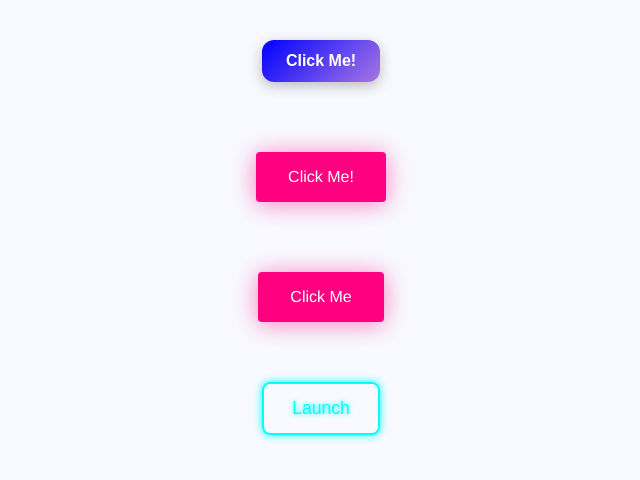
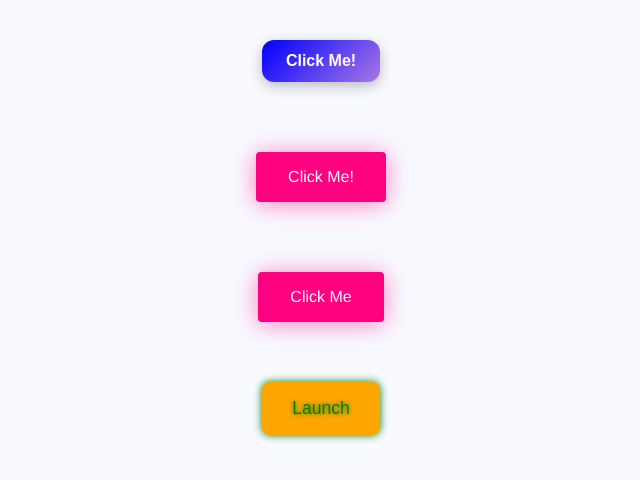
Before and after one commit to barrett38/Button-Gallery, a React (Create React App) app: page / in a window 1280 px wide. Shown: the top 480 px of the page, without its empty margins (319-959 px from the left). Built offline with nearby package versions, Linux system fonts and the light colour scheme.

Commit message:
Adjusting CSS

```diff
--- a/src/components/GlowingButton/GlowingButton.css
+++ b/src/components/GlowingButton/GlowingButton.css
@@ -1,16 +1,21 @@
+:root {
+  --primary-color: green;
+  --secondary-color: orange;
+}
+
 .glow-button {
-  background: transparent;
-  color: #0ff;
+  background: var(--secondary-color);
+  color: var(--primary-color);
   font-size: 1.1rem;
   padding: 14px 28px;
-  border: 2px solid #0ff;
+  border: 2px solid var(--secondary-color);
   border-radius: 8px;
   cursor: pointer;
   position: relative;
   z-index: 1;
   transition: all 0.3s ease;
-  box-shadow: 0 0 8px #0ff;
-  text-shadow: 0 0 5px #0ff;
+  box-shadow: 0 0 8px var(--primary-color);
+  text-shadow: 0 0 5px var(--primary-color);
   overflow: hidden;
 }
 
@@ -21,7 +26,7 @@
   left: 50%;
   width: 300%;
   height: 300%;
-  background: rgba(0, 255, 255, 0.15);
+  /* background: rgba(0, 255, 255, 0.15); */
   transition: all 0.5s ease;
   border-radius: 50%;
   transform: translate(-50%, -50%) scale(0);
@@ -33,11 +38,11 @@
 }
 
 .glow-button:hover {
-  box-shadow: 0 0 16px #0ff, 0 0 32px #0ff;
+  box-shadow: 0 0 16px var(--secondary-color), 0 0 32px var(--secondary-color);
   color: #000;
-  background-color: #0ff;
+  background-color: var(--primary-color);
   text-shadow: none;
-  color: white;
+  color: var(--secondary-color);
 }
 
 .glow-button:active {
```
